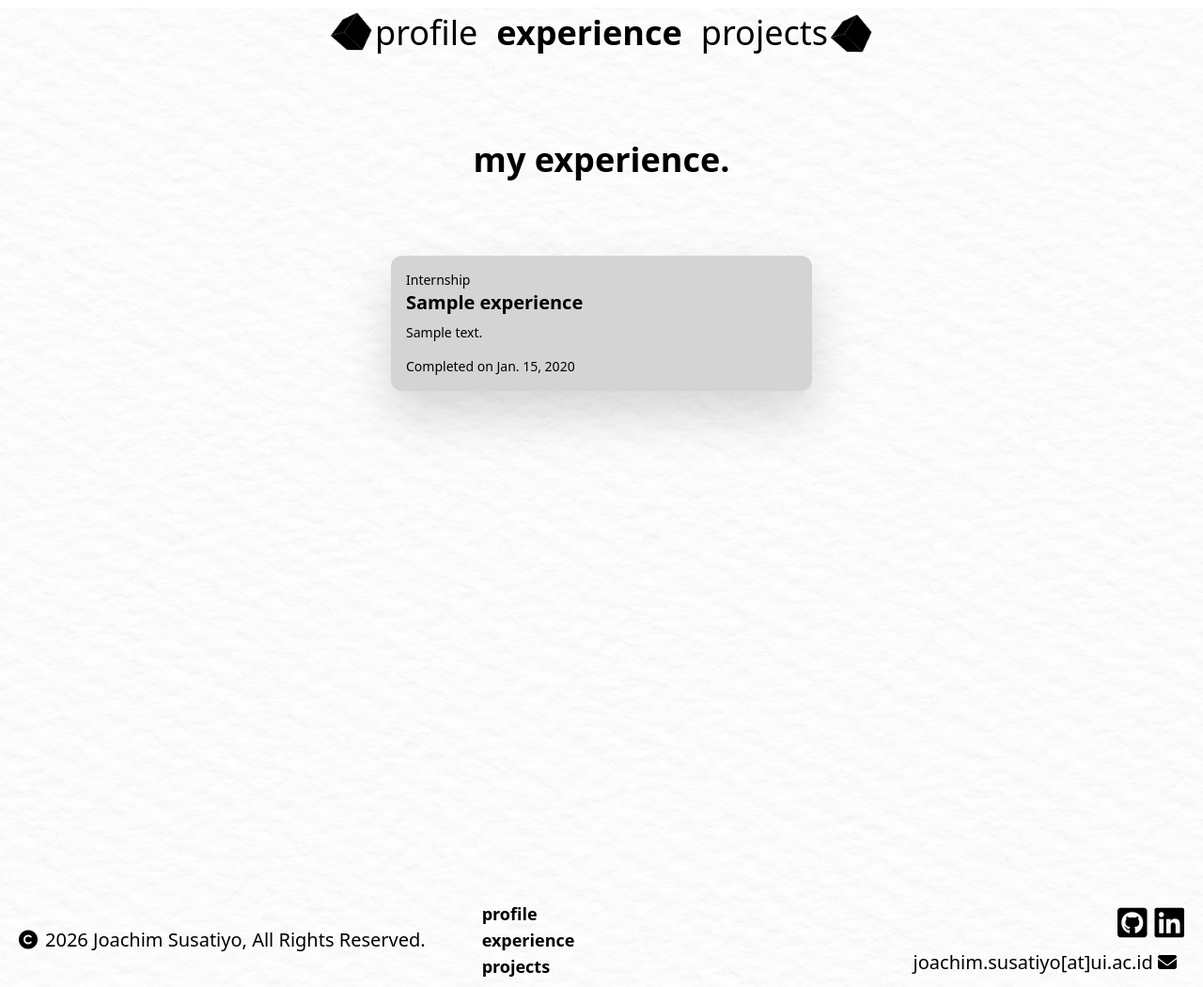
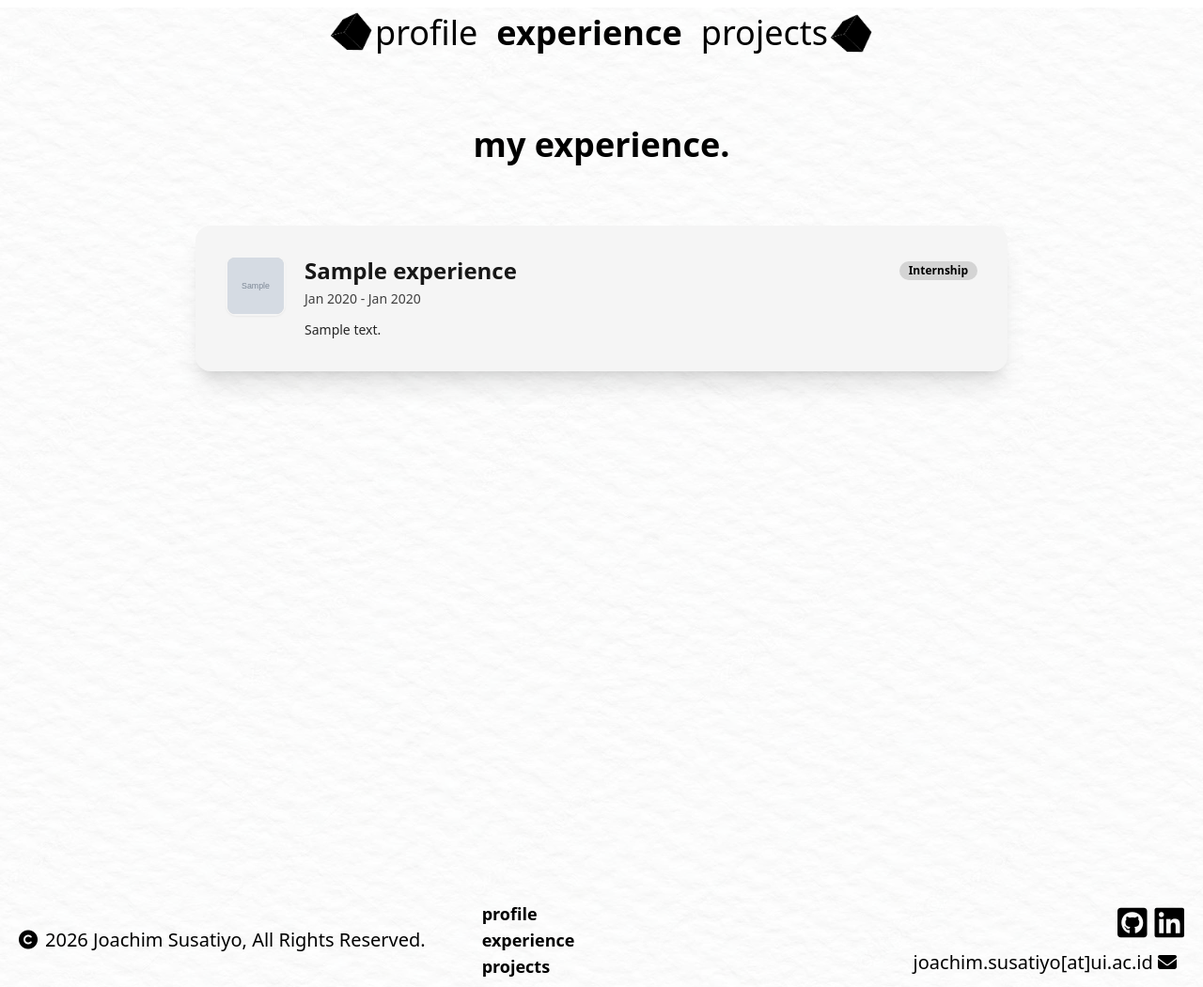
Before and after one commit to JocimSus/myportofolio, a Django app: page /experience/ in a window 1280 px wide. Shown: the whole page at 94% size. Run offline with Django 5.2, Linux system fonts and the light colour scheme; tables that the repository leaves empty hold one stand-in row (values such as "Sample post"); grey boxes marked "Sample" are stand-in pictures; some libraries are stand-ins or nearby versions; some web fonts are replaced.

Commit message:
feat: revamp experience page

```diff
--- a/apps/home/templates/home/experience.html
+++ b/apps/home/templates/home/experience.html
@@ -4,37 +4,56 @@
   <title>{{ nick }} - Experience</title>
 {% endblock %}
 {% block content %}
-  <main class="w-full mb-20 min-h-screen max-w-6xl mx-auto">
+  <main class="w-full mb-20 min-h-screen max-w-4xl mx-auto px-4">
     {% comment %} Experience Section {% endcomment %}
-    <section class="flex flex-col justify-center items-center py-20">
+    <section class="flex flex-col justify-center items-center py-16">
       <h1 class="text-4xl font-bold">my experience.</h1>
-      <div class="bg-tertiary-600 w-3/4 h-0.5 rounded-full my-10"></div>
-      <div class="grid grid-cols-1 lg:grid-cols-2 gap-6 justify-items-center w-full max-w-4xl px-4">
+      <div class="bg-tertiary-600 w-3/4 h-0.5 rounded-full my-8"></div>
+      {% comment %} Background Container {% endcomment %}
+      <div class="w-full bg-neutral-100 p-6 md:p-8 rounded-2xl shadow-xl divide-y divide-neutral-300">
         {% for exp in experiences %}
-          <article class="group relative z-10 hover:z-30 bg-neutral-300 w-full max-w-md lg:only:col-span-2 p-4 drop-shadow-2xl rounded-xl transition-transform hover:scale-105 duration-300 ease-in-out h-full flex flex-col">
-            <div class="flex">
-              <span class="text-sm font-light">{{ exp.get_category_display }}</span>
+          <article class="py-6 first:pt-0 last:pb-0 flex flex-col md:flex-row items-start gap-4 md:gap-5">
+            <div class="w-14 h-14 md:w-16 md:h-16 shrink-0 rounded-xl p-0.5 bg-linear-to-br from-primary-100 via-secondary-100 to-tertiary-100 shadow-sm">
+              <div class="w-full h-full rounded-lg overflow-hidden bg-neutral-300 flex items-center justify-center">
+                {% if exp.thumbnail %}
+                  <img src="{{ exp.thumbnail }}"
+                       alt="{{ exp.title }}"
+                       class="w-full h-full object-cover" />
+                {% else %}
+                  <svg class="w-7 h-7 text-neutral-600"
+                       fill="none"
+                       stroke="currentColor"
+                       viewBox="0 0 24 24"
+                       xmlns="http://www.w3.org/2000/svg">
+                    <path stroke-linecap="round" stroke-linejoin="round" stroke-width="1.5" d="M21 13.255A23.931 23.931 0 0112 15c-3.183 0-6.22-.62-9-1.745M16 6V4a2 2 0 00-2-2h-4a2 2 0 00-2 2v2m4 6h.01M5 20h14a2 2 0 002-2V8a2 2 0 00-2-2H5a2 2 0 00-2 2v10a2 2 0 002 2z">
+                    </path>
+                  </svg>
+                {% endif %}
+              </div>
             </div>
-            <h2 class="font-semibold text-xl">{{ exp.title }}</h2>
-            <p class="text-sm mt-2 grow">{{ exp.description }}</p>
-            {% if exp.is_ongoing %}
-              <p class="text-sm font-light mt-4">Ongoing</p>
-            {% else %}
-              <p class="text-sm font-light mt-4">Completed on {{ exp.end_date }}</p>
-            {% endif %}
-            {% comment %} Hover Thumbnail Dropdown {% endcomment %}
-            {% if exp.thumbnail %}
-              <div class="absolute left-0 top-full mt-2 z-30 w-full opacity-0 pointer-events-none group-hover:opacity-100 group-hover:pointer-events-auto transition-opacity duration-300 bg-neutral-200 p-2 rounded-xl shadow-xl">
-                <img src="{{ exp.thumbnail }}"
-                     alt="{{ exp.title }}"
-                     width="250"
-                     height="150"
-                     class="w-full h-auto rounded-lg object-cover" />
+            {% comment %} Details {% endcomment %}
+            <div class="flex-1 min-w-0 w-full flex flex-col">
+              <div class="flex flex-col md:flex-row md:items-center justify-between gap-1">
+                <h2 class="font-bold text-xl md:text-2xl text-neutral-900 leading-snug">{{ exp.title }}</h2>
+                <span class="inline-flex items-center px-2.5 py-0.5 rounded-full text-xs font-semibold bg-neutral-300 text-secondary-300 w-fit">
+                  {{ exp.get_category_display }}
+                </span>
               </div>
-            {% endif %}
+              {% comment %} Time Range {% endcomment %}
+              <p class="text-xs md:text-sm font-medium text-neutral-700 mt-1">
+                {{ exp.start_date|date:"M Y" }} -
+                {% if exp.is_ongoing %}
+                  <span class="text-tertiary-100 font-semibold">Present</span>
+                {% else %}
+                  {{ exp.end_date|date:"M Y" }}
+                {% endif %}
+              </p>
+              {% comment %} Description {% endcomment %}
+              <p class="text-sm text-neutral-800 mt-3 leading-relaxed">{{ exp.description }}</p>
+            </div>
           </article>
         {% empty %}
-          <p class="text-center font-light text-primary-100 col-span-full">No experiences added yet.</p>
+          <p class="text-center font-light text-primary-100 py-6">No experiences added yet.</p>
         {% endfor %}
       </div>
     </section>
```
